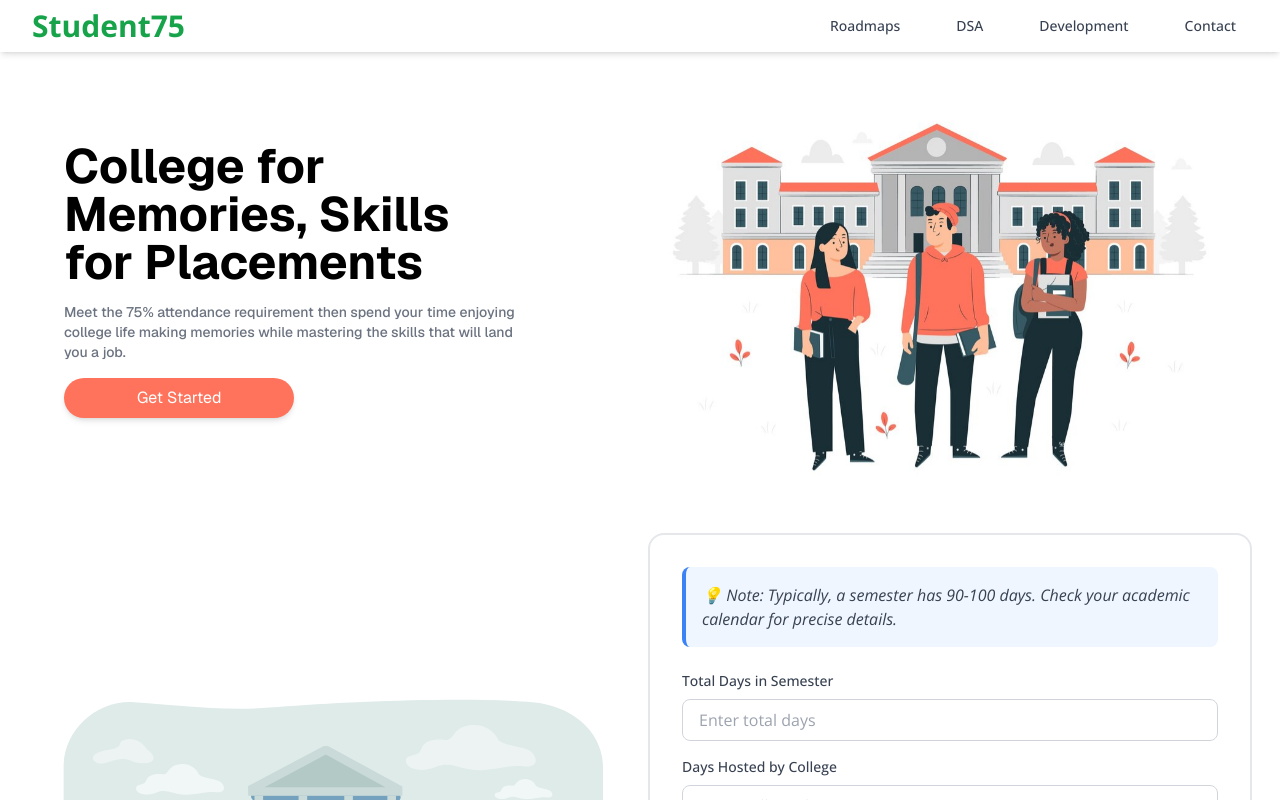
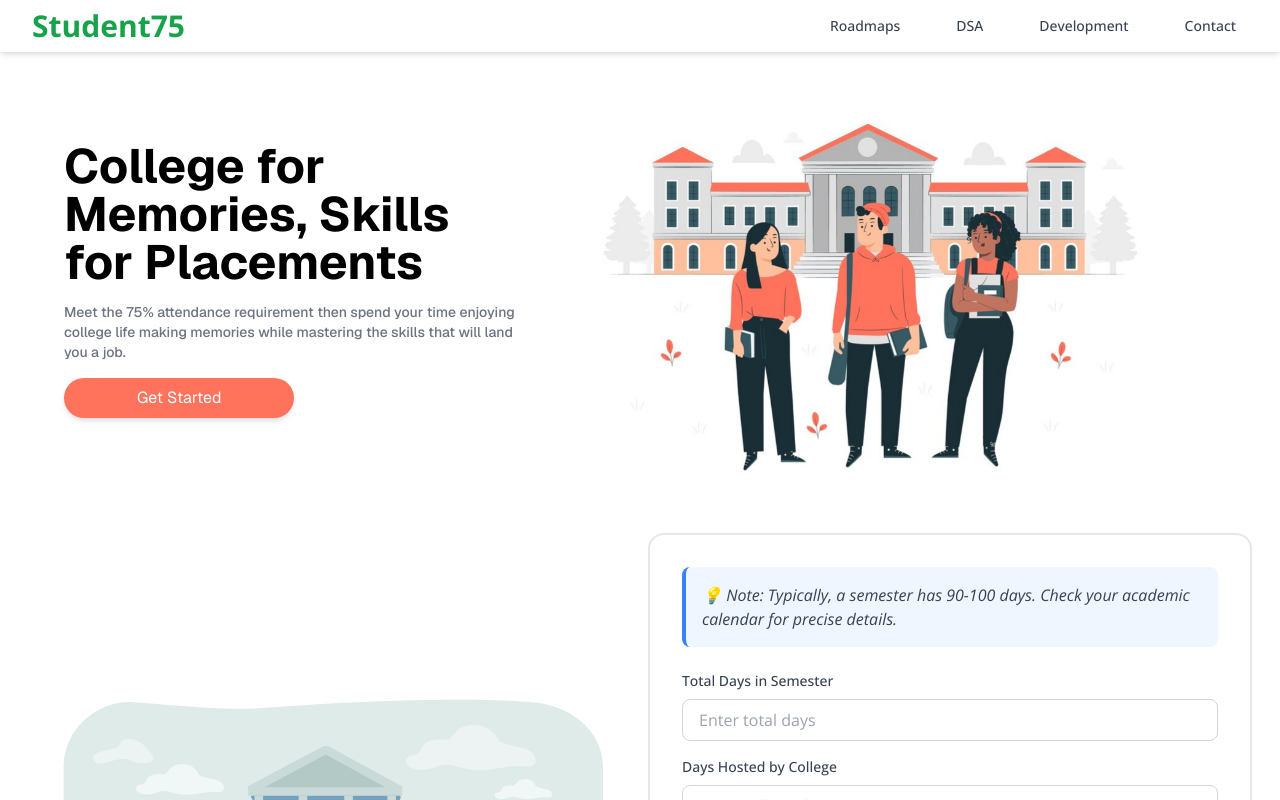
Before and after one commit to iamsaura8h/Student75Pro, a React (Vite) app: page / in a window 1280 px wide. Shown: the top 800 px of the page. Built offline with nearby package versions, Linux system fonts and the light colour scheme.

Commit message:
fixed minor adjustments

```diff
--- a/src/components/Hero.tsx
+++ b/src/components/Hero.tsx
@@ -15,7 +15,7 @@ function Hero() {
       </div>
 
       {/* Right Image Section */}
-      <div className="w-full mt-8 flex justify-end">
+      <div className="w-full mt-8 flex justify-center">
         <img
           src="/hero.jpg"
           alt="Hero Image"
```
